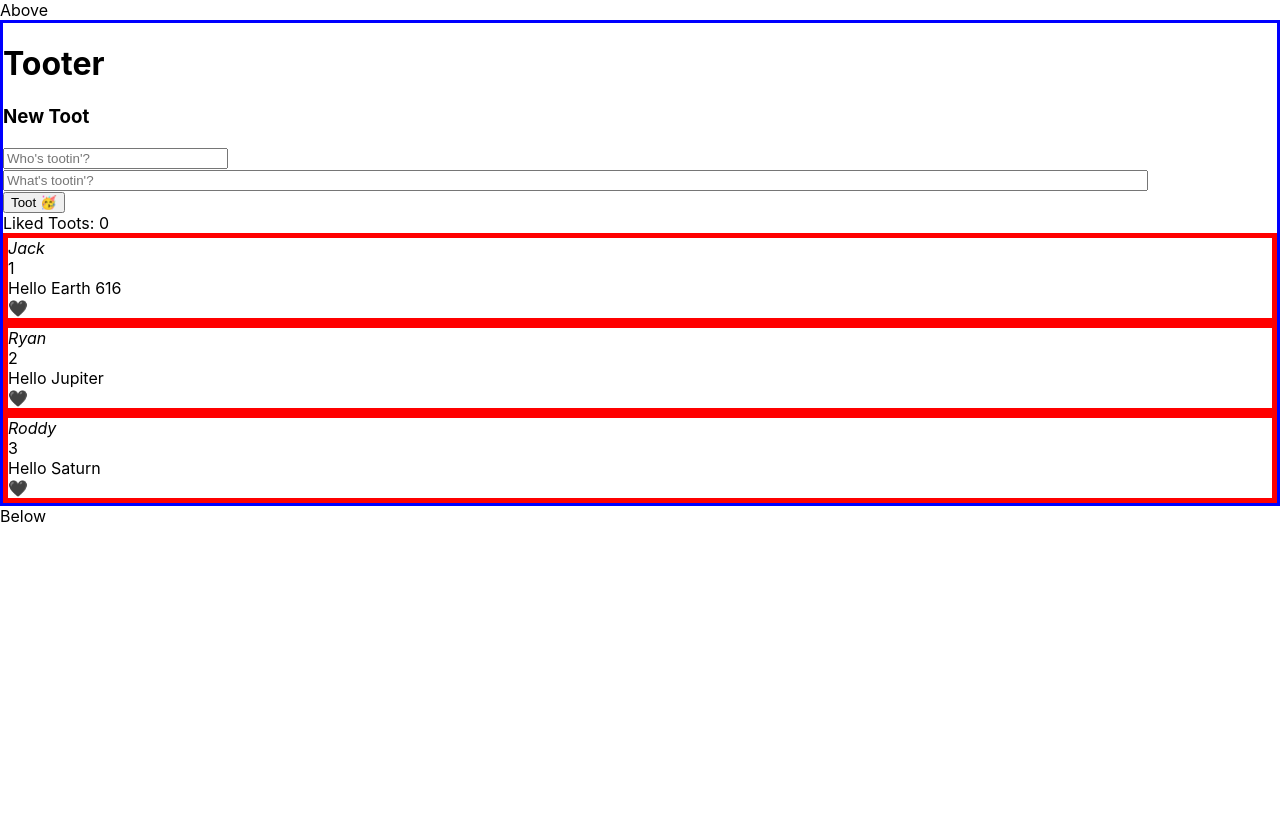
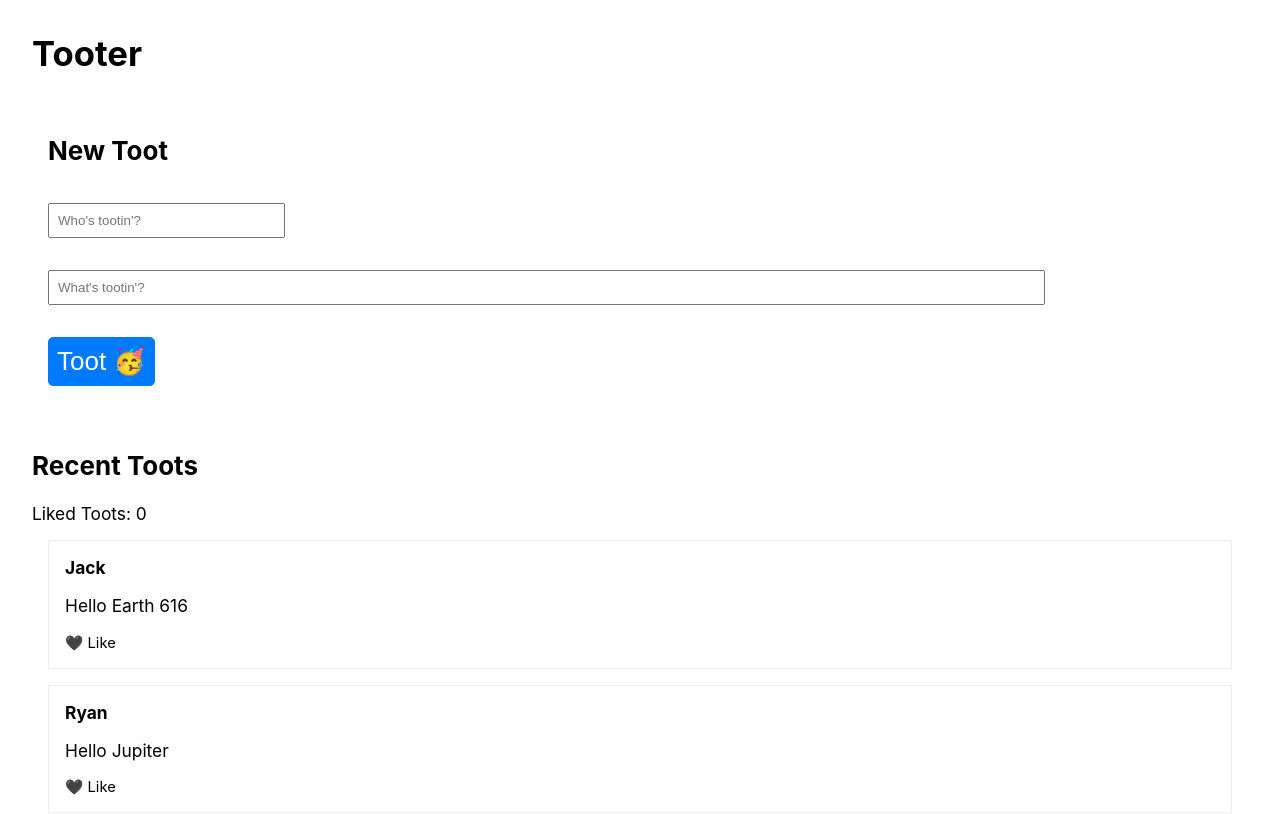
Before and after one commit to rdm-ca/toot, a React (Create React App) app: page / in a window 1280 px wide. Shown: the top 814 px of the page. Built offline with nearby package versions, Linux system fonts and the light colour scheme.

Commit message:
Fix toot stylings

```diff
--- a/package.json
+++ b/package.json
@@ -30,5 +30,8 @@
       "last 1 firefox version",
       "last 1 safari version"
     ]
+  },
+  "devDependencies": {
+    "json-server": "^0.15.1"
   }
 }
--- a/public/index.html
+++ b/public/index.html
@@ -28,9 +28,7 @@
   </head>
   <body>
     <noscript>You need to enable JavaScript to run this app.</noscript>
-    Above
     <div id="root"></div>
-    Below
     <!--
       This HTML file is a template.
       If you open it directly in the browser, you will see an empty page.
--- a/src/App.css
+++ b/src/App.css
@@ -1,11 +1,4 @@
-.App {
-  border: 3px solid blue;
+body {
+  margin: 2rem;
+  font-size: 13pt;
 }
-
-.Toot {
-  border: 5px solid red;
-}
-
-.Toot .user {
-  font-style: italic;
-}
--- a/src/App.js
+++ b/src/App.js
@@ -1,66 +1,15 @@
 import React from "react";
 import "./App.css";
 
-import Toot from "./Toot";
-import NewTootForm from "./NewTootForm";
+import Toots from "./Toots";
 
 class App extends React.Component {
-  state = {
-    likedToots: 0,
-    toots: this.props.toots
-  };
-
-  // constructor(props) {
-  //   super(props)
-
-  //   this.state = {
-  //     likedToots: 0,
-  //     toots: props.toots
-  //   }
-  // }
-
-  tootLiked = () => {
-    this.setState({ likedToots: this.state.likedToots + 1 });
-    console.log(this.state.likedToots);
-  };
-
-  tootUnliked = () => {
-    this.setState({ likedToots: this.state.likedToots - 1 });
-  };
-
-  renderToots() {
-    const ignoredUsers = ["Grinch"];
-    const bestToots = this.state.toots.filter(
-      toot => !ignoredUsers.includes(toot.user)
-    );
-    return bestToots.map((toot, i) => {
-      return (
-        <Toot
-          {...toot}
-          key={i}
-          tootLiked={this.tootLiked}
-          tootUnliked={this.tootUnliked}
-        >
-          <div>Extra message</div>
-        </Toot>
-      );
-    });
-  }
-
-  addToot = toot => {
-    let toots = this.state.toots;
-    toots.push(toot);
-    this.setState({ toots: toots });
-  };
-
   render() {
     return (
       <div className="App">
         <h1>Tooter</h1>
         <menu></menu>
-        <NewTootForm addToot={this.addToot} />
-        Liked Toots: {this.state.likedToots}
-        {this.renderToots()}
+        <Toots toots={this.props.toots} />
       </div>
     );
   }
--- a/src/NewTootForm.js
+++ b/src/NewTootForm.js
@@ -1,4 +1,6 @@
 import React from "react";
+
+import styles from "./NewTootForm.module.css";
 
 class NewTootForm extends React.Component {
   state = {
@@ -32,22 +34,30 @@ class NewTootForm extends React.Component {
 
   render() {
     return (
+      <div className={styles.NewTootForm}>
         <form onSubmit={this.addToot}>
-        <h3>New Toot</h3>
+          <h2>New Toot</h2>
           <div>
             <input
               placeholder="Who's tootin'?"
               size="25"
               onChange={this.updateUser}
+              className={styles.input}
             />
             <input
               placeholder="What's tootin'?"
-            size="140"
+              size="120"
               onChange={this.updateMessage}
+              className={styles.input}
             />
           </div>
-        <input type="submit" value="Toot 🥳"></input>
+          <input
+            type="submit"
+            value="Toot 🥳"
+            className={`${styles.button} ${styles.input}`}
+          ></input>
         </form>
+      </div>
     );
   }
 }
--- /dev/null
+++ b/src/NewTootForm.module.css
@@ -0,0 +1,17 @@
+.NewTootForm {
+  margin-bottom: 2rem;
+  padding: 1rem;
+}
+
+.button {
+  font-size: 150%;
+  border-radius: 5px;
+  border: 1px solid rgb(0, 123, 255);
+  background: #007bff;
+  color: white;
+}
+
+.input {
+  padding: 0.5rem;
+  margin: 1rem 0rem;
+}
--- a/src/Toot.js
+++ b/src/Toot.js
@@ -1,6 +1,8 @@
 import React from "react";
 
 import User from "./User";
+
+import styles from "./Toot.module.css";
 
 class Toot extends React.Component {
   state = {
@@ -19,16 +21,19 @@ class Toot extends React.Component {
 
   renderLikeButton() {
     const buttonIcon = this.state.liked ? "❤️" : "🖤";
-    return <div onClick={this.toggleLiked}>{buttonIcon}</div>;
+    return (
+      <div className={styles.likeButton} onClick={this.toggleLiked}>
+        {buttonIcon}
+      </div>
+    );
   }
 
   render() {
-    const { id, user, message, likedToots } = this.props;
+    const { user, message } = this.props;
     return (
-      <div className="Toot">
+      <div className={styles.Toot}>
         <User name={user} />
-        <div>{id}</div>
-        {message}
+        <p>{message}</p>
         {this.renderLikeButton()}
       </div>
     );
--- /dev/null
+++ b/src/Toot.module.css
@@ -0,0 +1,16 @@
+.likeButton {
+  font-size: 85%;
+  border-radius: 5px;
+  margin-top: 1rem;
+
+}
+
+.likeButton:after {
+  content: " Like"
+}
+
+.Toot {
+  border: 1px solid #ededed;
+  margin: 1rem;
+  padding: 1rem;
+}
--- /dev/null
+++ b/src/Toots.js
@@ -0,0 +1,62 @@
+import React from "react";
+
+import Toot from "./Toot";
+import NewTootForm from "./NewTootForm";
+
+import styles from "./Toots.module.css";
+
+class Toots extends React.Component {
+  state = {
+    likedToots: 0,
+    toots: this.props.toots
+  };
+
+  tootLiked = () => {
+    this.setState({ likedToots: this.state.likedToots + 1 });
+    console.log(this.state.likedToots);
+  };
+
+  tootUnliked = () => {
+    this.setState({ likedToots: this.state.likedToots - 1 });
+  };
+
+  renderToots() {
+    const ignoredUsers = ["Grinch"];
+    const bestToots = this.state.toots.filter(
+      toot => !ignoredUsers.includes(toot.user)
+    );
+    return bestToots.map((toot, i) => {
+      return (
+        <Toot
+          {...toot}
+          key={i}
+          tootLiked={this.tootLiked}
+          tootUnliked={this.tootUnliked}
+        >
+          <div>Extra message</div>
+        </Toot>
+      );
+    });
+  }
+
+  addToot = toot => {
+    let toots = this.state.toots;
+    toots.push(toot);
+    this.setState({ toots: toots });
+  };
+
+  render() {
+    return (
+      <div>
+        <NewTootForm addToot={this.addToot} />
+        <div className={styles.Toots}>
+          <h2>Recent Toots</h2>
+          Liked Toots: {this.state.likedToots}
+          {this.renderToots()}
+        </div>
+      </div>
+    );
+  }
+}
+
+export default Toots;
--- a/src/User.js
+++ b/src/User.js
@@ -1,7 +1,11 @@
 import React from "react";
 
 function User(props) {
-  return <div className="user">{props.name}</div>;
+  return (
+    <div className="user">
+      <strong>{props.name}</strong>
+    </div>
+  );
 }
 
 export default User;
```
Also changed, not shown: src/Toots.module.css (added), 1 other file (tests, documents, lock files or other folders). Lines whose indentation alone changed are shown as unchanged.
